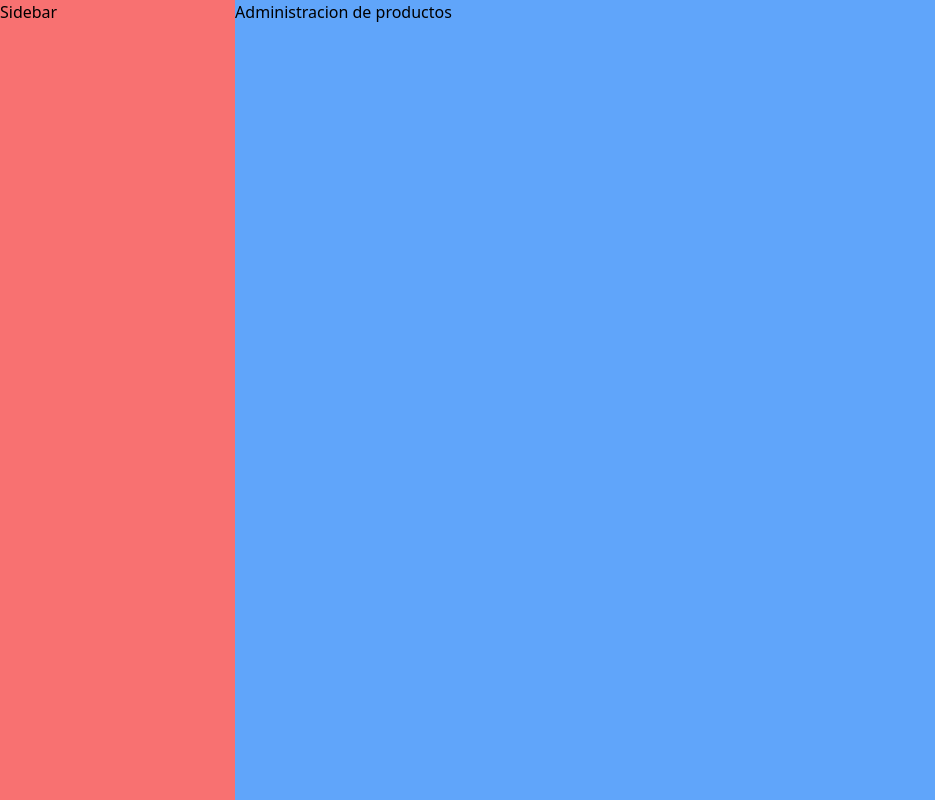
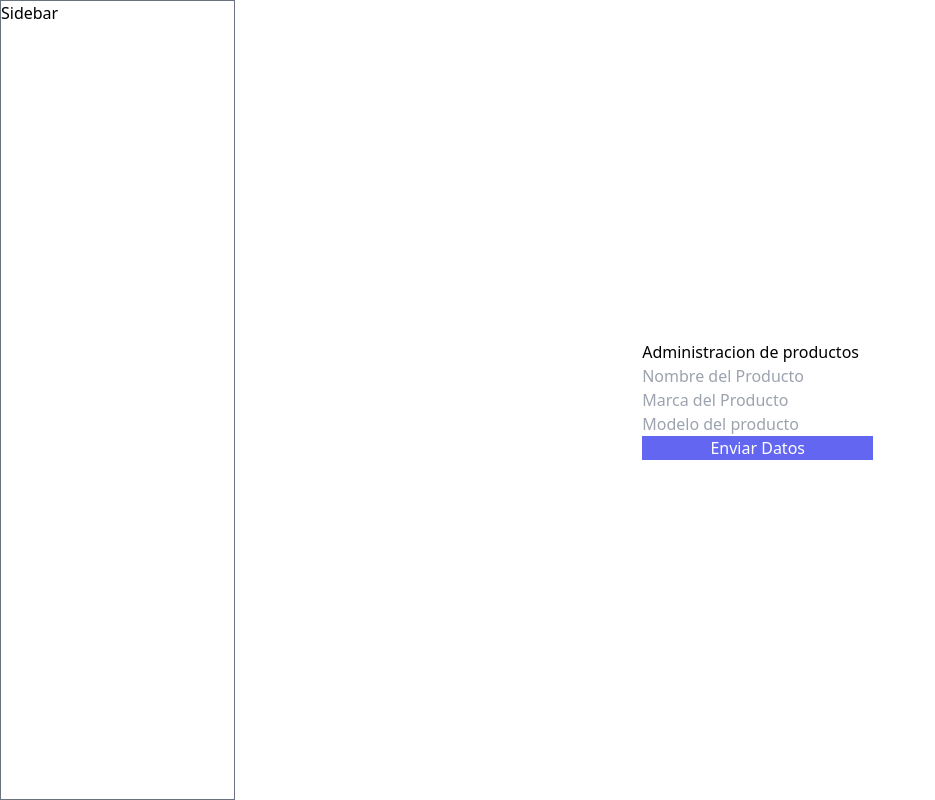
Before and after one commit to DavidSaavedra11/concessionarie, a React (Create React App) app in the folder OneDrive/Escritorio/Daviid/Programacion MinTic UdeA/Ciclo 3/Concesionario/: page /admin/productos in a window 1280 px wide. Shown: the whole page, without its empty margins (0-935 px from the left). Built offline with nearby package versions, Linux system fonts and the light colour scheme.

Commit message:
agregando useEffect al Login en modo pruebas

```diff
--- a/OneDrive/Escritorio/Daviid/Programacion MinTic UdeA/Ciclo 3/Concesionario/src/components/Sidebar.jsx
+++ b/OneDrive/Escritorio/Daviid/Programacion MinTic UdeA/Ciclo 3/Concesionario/src/components/Sidebar.jsx
@@ -2,7 +2,7 @@ import React from 'react'
 
 const Sidebar = () => {
     return (
-        <nav className='w-72 bg-red-400'>
+        <nav className='w-72 border border-gray-500 h-full flex flex-col justyfy-between'>
             Sidebar
         </nav>
     )
--- a/OneDrive/Escritorio/Daviid/Programacion MinTic UdeA/Ciclo 3/Concesionario/src/layouts/PrivateLayout.jsx
+++ b/OneDrive/Escritorio/Daviid/Programacion MinTic UdeA/Ciclo 3/Concesionario/src/layouts/PrivateLayout.jsx
@@ -1,14 +1,15 @@
 import Sidebar from 'components/Sidebar';
-import React from 'react'
+import React, { useEffect } from 'react'
 
 const PrivateLayout = ({ children }) => {
     return (
         <div className='flex w-screen h-screen'>
-            <Sidebar />
-            <main className='flex w-full bg-blue-400 overflow-y-scroll'>
-                {children}
-            </main>
-
+            <div className='flex flex-nowrap w-full h-full'>
+                <Sidebar />
+                <main className='flex w-full  overflow-y-scroll items-center justify-center'>
+                    {children}
+                </main>
+            </div>
         </div>
     )
 }
--- a/OneDrive/Escritorio/Daviid/Programacion MinTic UdeA/Ciclo 3/Concesionario/src/pages/admin/Productos.jsx
+++ b/OneDrive/Escritorio/Daviid/Programacion MinTic UdeA/Ciclo 3/Concesionario/src/pages/admin/Productos.jsx
@@ -1,10 +1,30 @@
-import React from 'react'
+import React, { useEffect, useState } from 'react'
 
 const Productos = () => {
+    const [nombreProducto, setNombreProducto] = useState('');
+
+    useEffect(() => {
+        console.log('Hola soy un use effect que se ejecuta solo una vez cuando la pagina se renderiza, por que tiene el array de dependencias vacio');
+    }, []);
+
+    useEffect(()=>{
+        console.log('esto es una funcion que se ejecuta cada que cambia el valor de nombreProducto');
+        console.log('El valor de la variable es', nombreProducto);
+    },[nombreProducto]);
+
+    const enviarDatosAlBackEnd=()=>{
+        console.log("Se envio los datos al BackEnd");
+    }
+
     return (
-        <div>
-            Administracion de productos
-        </div>
+        <form className='flex flex-col'>
+            <h2>Administracion de productos</h2>
+            <input onChange={(e)=>{setNombreProducto(e.target.value)}} type="text" placeholder='Nombre del Producto'  />
+            <input onChange={(e)=>{console.log('Marca: ', e.target.value)}} type="text" placeholder='Marca del Producto' />
+            <input onChange={(e)=>{console.log('Modelo: ', e.target.value)}} type="text" placeholder='Modelo del producto' />
+            <button type='button' onClick={enviarDatosAlBackEnd} className='bg-indigo-500 text-white'>Enviar Datos</button>
+
+        </form>
     )
 }
 
```
